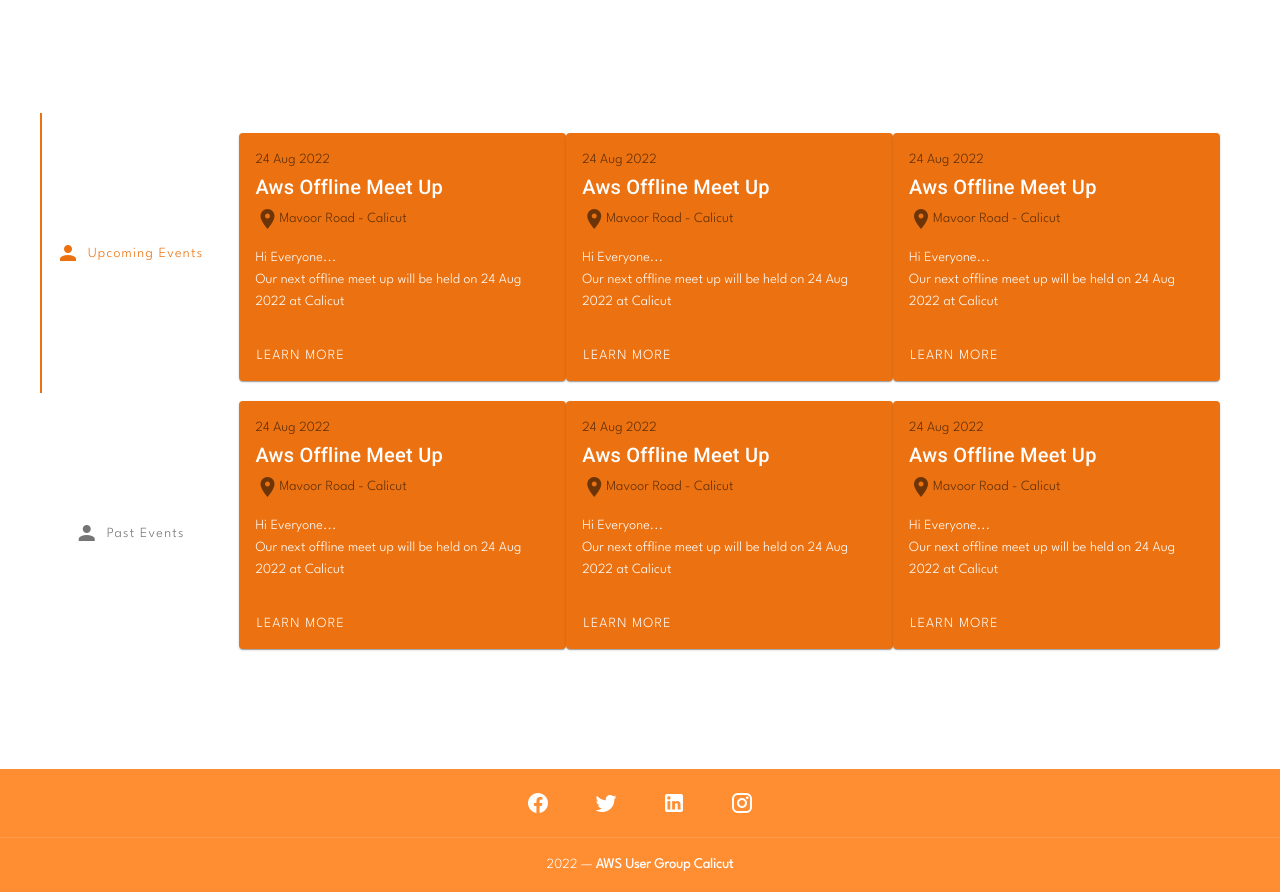
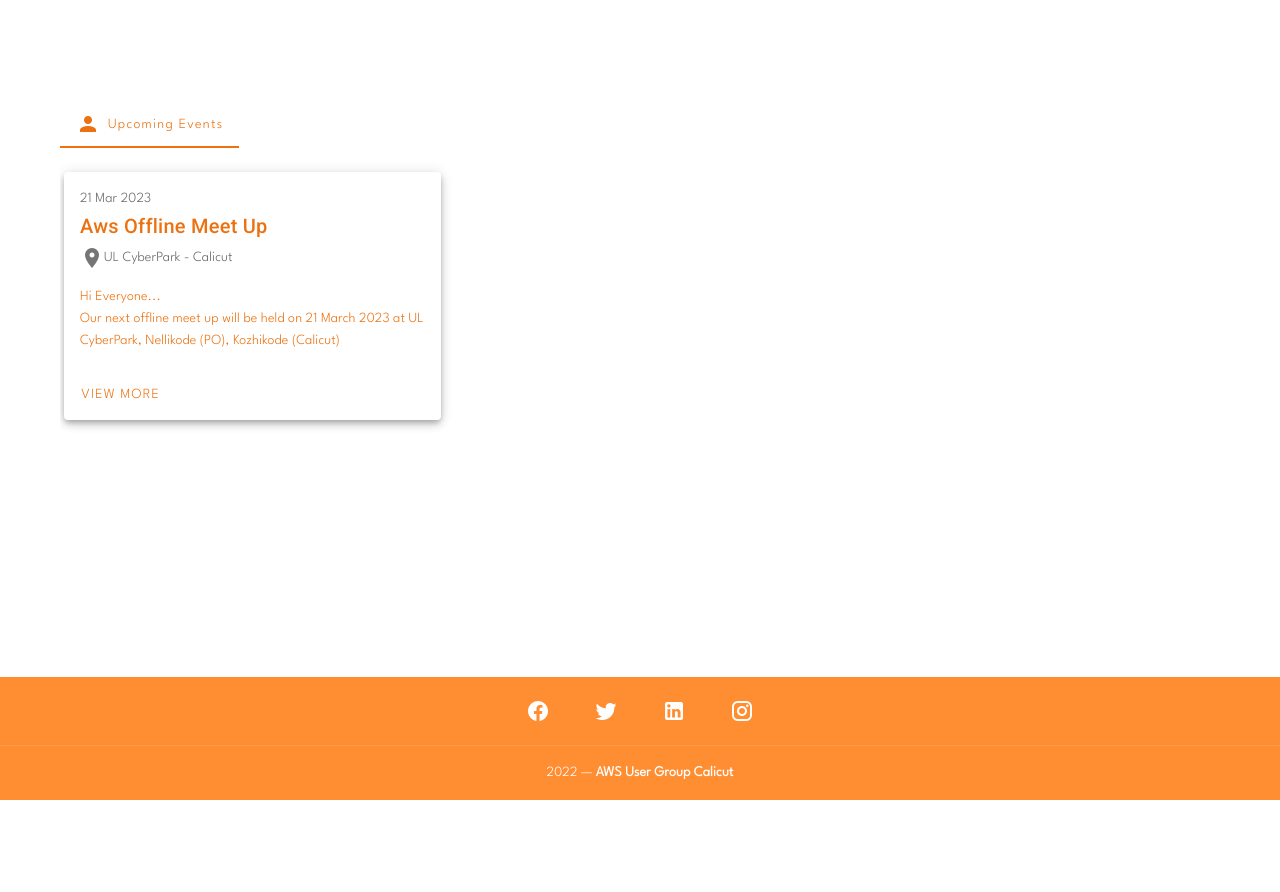
Before and after one commit to AWSUGCLT/aws_community_calicut, a Vue app: page /events in a window 1280 px wide. After the commit the page ends 800 px from the top, so only its background shows below. Built offline with nearby package versions, Linux system fonts and the light colour scheme.

Commit message:
events added

```diff
--- a/src/App.vue
+++ b/src/App.vue
@@ -1,13 +1,13 @@
 <template>
   <v-app>
-    <MainNavBar />
-    <v-main>
+    <MainNavBar class="mb-15" />
+    <v-main class="main">
       <v-sheet id="scrolling-techniques-7" class="overflow-y-auto">
         <!--max-height="100vh"  class="overflow-y-auto"   -->
         <router-view />
       </v-sheet>
-      <Footer />
     </v-main>
+    <Footer />
   </v-app>
 </template>
 
@@ -32,4 +32,7 @@
 
 } */
 /*  z-index: 99; */
+.main{
+  padding: 0 20px !important ;
+}
 </style>
--- a/src/components/events/components/AllEventComponents.vue
+++ b/src/components/events/components/AllEventComponents.vue
@@ -1,27 +1,27 @@
 <template>
   <div>
-    <v-tabs vertical grow height="70vh" v-model="tabs">
+    <v-tabs  v-model="tabs">
       <v-tab v-for="event in events" :key="event.name">
         <v-icon left> {{ event.icon }} </v-icon>
         <span style="text-transform: capitalize">{{ event.name }}</span>
       </v-tab>
       <v-tab-item>
-        <v-layout justify-start class="pa-5" wrap>
-          <v-flex xs12 sm6 md4 v-for="loop in 6" :key="loop">
-            <div class="mb-5">
+        <!-- <v-layout justify-start class="pa-5" wrap>
+          <v-flex xs12 sm6 md4 v-for="loop in 6" :key="loop"> -->
+            <div class="pa-1 my-5 event-card">
               <event class="zoom" />
             </div>
-          </v-flex>
-        </v-layout>
+          <!-- </v-flex>
+        </v-layout> -->
       </v-tab-item>
       <v-tab-item>
-        <v-layout justify-start class="pa-5" wrap>
-          <v-flex xs12 sm6 md4 v-for="loop in 2" :key="loop">
-            <div class="mb-5">
+        <!-- <v-layout justify-start class="pa-5" wrap>
+          <v-flex xs12 sm6 md4 v-for="loop in 2" :key="loop"> -->
+            <div class="pa-1 my-5 event-card">
               <event class="zoom" />
             </div>
-          </v-flex>
-        </v-layout>
+          <!-- </v-flex>
+        </v-layout> -->
       </v-tab-item>
     </v-tabs>
   </div>
@@ -35,7 +35,7 @@
     return {
       events: [
         { name: "Upcoming Events", icon: "mdi-account" },
-        { name: "Past Events", icon: "mdi-account" },
+        // { name: "Past Events", icon: "mdi-account" },
       ],
       tabs: "",
     };
@@ -46,10 +46,15 @@
 <style>
 .zoom:hover {
   transform: scale(
-    1.03
+    1.01
   ); /* (150% zoom - Note: if the zoom is too large, it will go outside of the viewport) */
 }
 .zoom {
   transition: transform 0.3s;
 }
+.event-card{
+  display: grid;
+  gap: 10px;
+  grid-template-columns: repeat(auto-fill,minmax(300px,1fr));
+}
 </style>
--- a/src/components/events/components/Event.vue
+++ b/src/components/events/components/Event.vue
@@ -1,20 +1,21 @@
 <template>
   <!-- <div class="zoom"  > -->
-    <v-card class="primary " max-width="344" elevation="1">
+  <v-card class=" " elevation="5">
     <v-card-text>
-        <div>24 Aug 2022</div>
-        <p class="text-h6 white--text">Aws Offline Meet Up</p>
+      <div>21 Mar 2023</div>
+      <p class="text-h6 primary--text">Aws Offline Meet Up</p>
 
-        <p class="mr-n3 mt-n3"><v-icon>mdi-map-marker  </v-icon>Mavoor Road - Calicut</p>
-        <div class="white--text">
+      <p class="mr-n3 mt-n3">
+        <v-icon>mdi-map-marker </v-icon>UL CyberPark - Calicut
+      </p>
+      <div class="primary--text">
         Hi Everyone...<br />
-          Our next offline meet up will be held on 24 Aug 2022 at Calicut
+        Our next offline meet up will be held on 21 March 2023 at UL CyberPark,
+        Nellikode (PO), Kozhikode (Calicut)
       </div>
     </v-card-text>
     <v-card-actions>
-        <v-btn text color="white " @click="reveal = true">
-          Learn More
-        </v-btn>
+      <v-btn text color="primary " @click="reveal = true"> View More </v-btn>
     </v-card-actions>
 
     <v-expand-transition>
@@ -24,11 +25,10 @@
         style="height: 100%"
       >
         <v-card-text class="pb-0">
-            <p class="text-h4 text--primary">Details</p>
+          <p class="text-h4 text--primary">Event Details</p>
           <p>
-              late 16th century (as a noun denoting a place where alms were
-              distributed): from medieval Latin eleemosynarius, from late Latin
-              eleemosyna ‘alms’, from Greek eleēmosunē ‘compassion’
+            Our next offline meet up will be held on 21 March 2023 at UL
+            CyberPark, Nellikode (PO), Kozhikode (Calicut)
           </p>
         </v-card-text>
         <v-card-actions class="pt-0">
@@ -55,5 +55,4 @@
   position: absolute;
   width: 100%;
 }
-
 </style>
--- a/src/components/home/components/About.vue
+++ b/src/components/home/components/About.vue
@@ -1,5 +1,5 @@
 <template>
-  <v-container fluid >
+  <v-container fluid>
     <div id="text">
       <span class="textColor--text">No Matter How Hard it is , <br /></span>
       <span class="primary--text second"> Just Keep Learning </span>
@@ -9,7 +9,7 @@
         <span class="about"> About Us</span>
       </h3>
 
-      <p class="ma-5 px-5 third font-weight-medium textColor--text">
+      <p class="third font-weight-medium textColor--text">
         AWS User Group Calicut, is a group of passionate Amazon Web Services
         Developers, Solution Architects, DevOps Engineers, Users, Evangelists, &
         Partners who meet to share knowledge, share best practices, discuss
@@ -39,7 +39,7 @@
   /* color: #ed002e; */
   font-size: 50px;
   /* font-size: 3.5vw; */
-  font-weight:500 ;
+  font-weight: 500;
   text-align: center;
   /* white-space: nowrap; */
 }
--- a/src/components/home/pages/Home.vue
+++ b/src/components/home/pages/Home.vue
@@ -1,5 +1,6 @@
 <template>
-  <div class="home-main ">
+  <div>
+    <div class="home-main">
       <!-- <v-layout class="mt-n15  " wrap >
       <v-flex xs12 sm12 md6>
         <about />
@@ -14,7 +15,7 @@
         />
       </v-flex>
     </v-layout> -->
-    <div  class="home-about">
+      <div class="home-about">
         <about />
       </div>
       <div class="home-img">
@@ -26,12 +27,15 @@
         />
       </div>
     </div>
+    <all-event-components />
+  </div>
 </template>
 
 <script>
+import AllEventComponents from "@/components/events/components/AllEventComponents.vue";
 import About from "../components/About.vue";
 export default {
-  components: { About },
+  components: { About, AllEventComponents },
 
   // props: {
   //   banner: {
@@ -60,21 +64,22 @@
 <style>
 .home-main {
   display: flex;
-  margin-top: 20px;
+  /* margin-top: 35px; */
   align-items: center;
 }
-.home-about,.home-img{
+.home-about,
+.home-img {
   flex: 1;
 }
-.images{
+.images {
   height: 100%;
 }
-.home-img{
+.home-img {
   /* background-color: red; */
   height: 65vh;
 }
-@media screen and (max-width:900px){
-  .home-main{
+@media screen and (max-width: 900px) {
+  .home-main {
     flex-direction: column;
     align-items: normal;
   }
```
Lines whose indentation alone changed are shown as unchanged.
